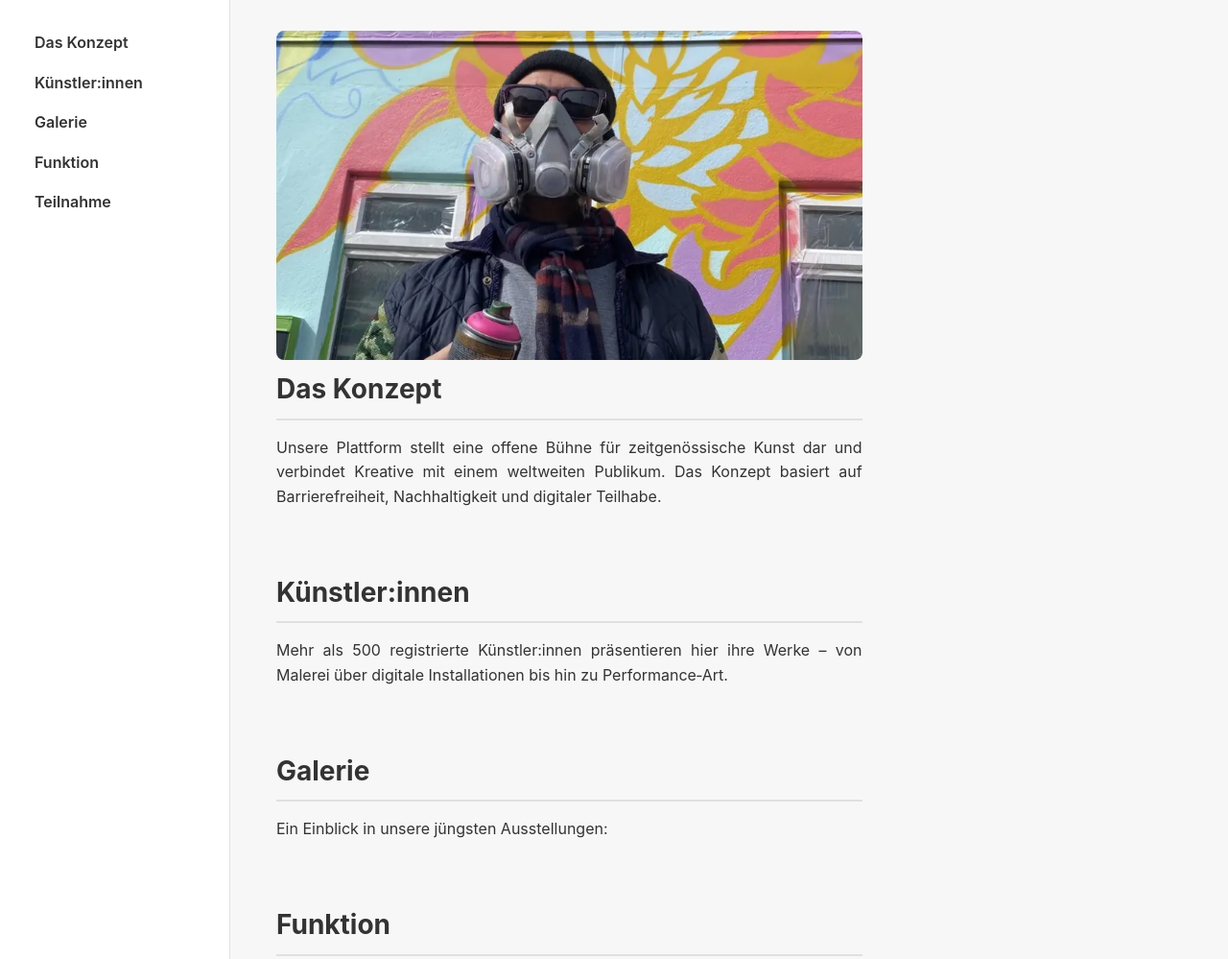
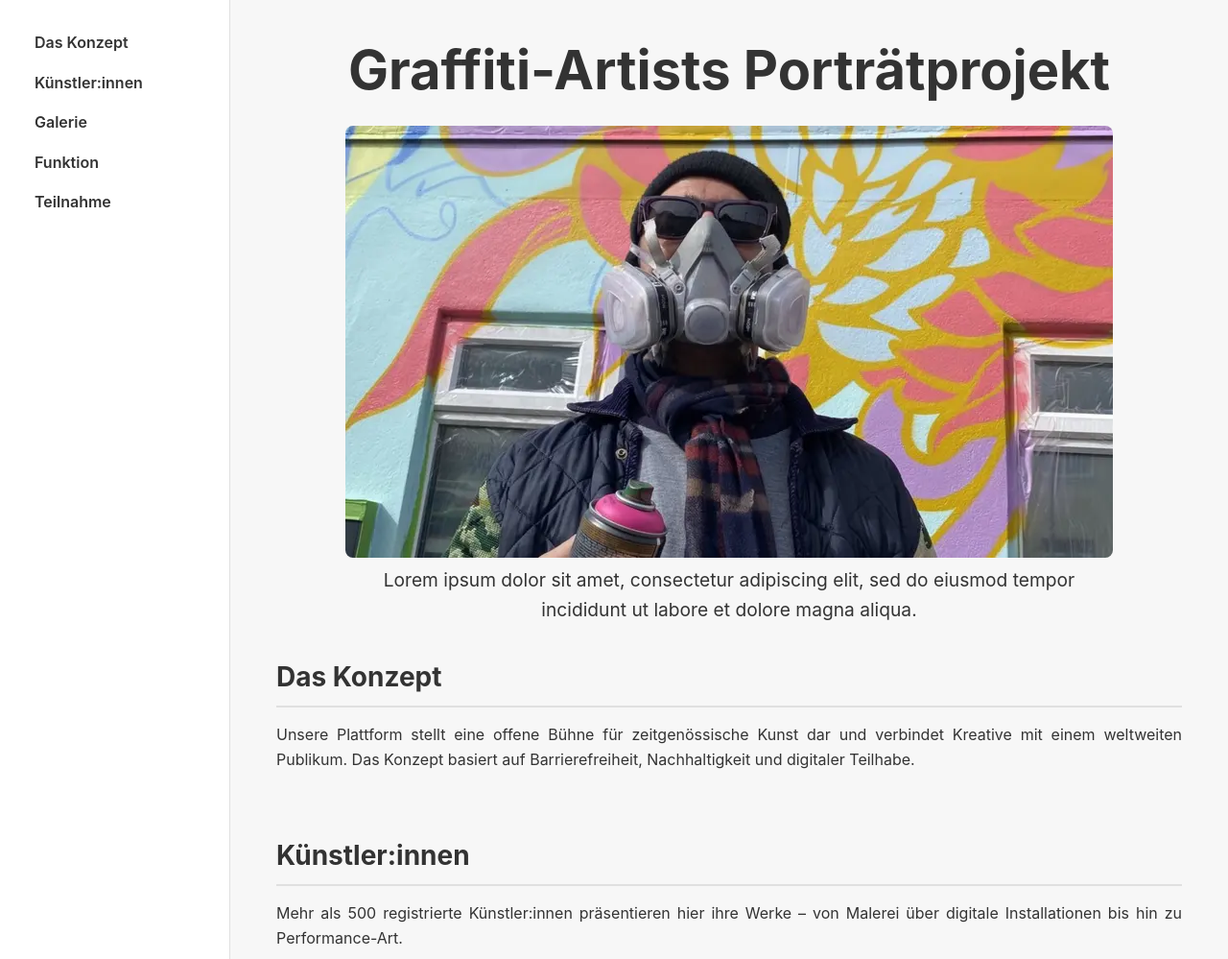
Before and after one commit to kunstprojekt/kunstprojekt.github.io, a plain HTML site: page index.html in a window 1280 px wide. Shown: the top 999 px of the page at 96% size. Drawn offline with Linux system fonts and the light colour scheme.

Commit message:
Fix typos in title and CSS comments, and enhance main section structure

```diff
--- a/index.html
+++ b/index.html
@@ -3,9 +3,9 @@
 <head>
   <meta charset="UTF-8">
   <meta name="viewport" content="width=device-width, initial-scale=1.0">
-  <title>Graffiti‑Artists Porträtprojekt</title>
+  <title>Graffiti-Artists Porträtprojekt</title>
   <style>
-    /* Kleiner CSS‑Reset */
+    /* Kleiner CSS-Reset */
     *,*::before,*::after{box-sizing:border-box;margin:0;padding:0}
     body{
       font-family:-apple-system,BlinkMacSystemFont,"Segoe UI",Roboto,"Helvetica Neue",Arial,sans-serif;
@@ -27,12 +27,34 @@
     nav a{text-decoration:none;color:#333;font-weight:600;transition:color .2s ease}
     nav a:hover,nav a:focus{color:#0066cc}
     /* Inhalt */
-    main{flex:1;padding:2rem 3rem;max-width:70ch}
+    main{flex:1;padding:2rem 3rem;}
+    h1.site-title{
+      font-size:clamp(2.5rem,5vw,3.5rem);
+      text-align:center;
+      margin:0.5rem 0 1.5rem;
+      line-height:1.2;
+    }
+    /* zentriertes Hero-Bild */
+    main>img{
+      display:block;
+      margin:0 auto 0.5rem;
+      max-width:100%;
+      height:auto;
+      border-radius:8px;
+    }
+    /* Bildunterschrift */
+    .image-caption{
+      text-align:center;
+      margin:0 0 2rem;
+      max-width:60ch;
+      margin-left:auto;
+      margin-right:auto;
+      font-size: 1.2rem;
+    }
     section{margin-bottom:4rem}
     section h2{margin-bottom:1rem;font-size:1.75rem;border-bottom:2px solid #e0e0e0;padding-bottom:.5rem}
     section p{margin-bottom:1rem;text-align:justify}
     ul,ol{padding-left:1.25rem;margin-bottom:1rem}
-    img{max-width:100%;height:auto;border-radius:8px}
     /* Responsive */
     @media(max-width:800px){
       body{flex-direction:column}
@@ -54,7 +76,10 @@
   </nav>
 
   <main>
-     <img src="assets/graffiti_man.jpg.webp" alt="Ausstellungsansicht der Galerie">
+    <h1 class="site-title">Graffiti-Artists Porträtprojekt</h1>
+    <img src="assets/graffiti_man.jpg.webp" alt="Ausstellungsansicht der Galerie">
+    <p class="image-caption">Lorem ipsum dolor sit amet, consectetur adipiscing elit, sed do eiusmod tempor incididunt ut labore et dolore magna aliqua.</p>
+
     <section id="konzept">
       <h2>Das Konzept</h2>
       <p>Unsere Plattform stellt eine offene Bühne für zeitgenössische Kunst dar und verbindet Kreative mit einem weltweiten Publikum. Das Konzept basiert auf Barrierefreiheit, Nachhaltigkeit und digitaler Teilhabe.</p>
@@ -62,7 +87,7 @@
 
     <section id="kuenstler">
       <h2>Künstler:innen</h2>
-      <p>Mehr als 500 registrierte Künstler:innen präsentieren hier ihre Werke – von Malerei über digitale Installationen bis hin zu Performance‑Art.</p>
+      <p>Mehr als 500 registrierte Künstler:innen präsentieren hier ihre Werke – von Malerei über digitale Installationen bis hin zu Performance-Art.</p>
     </section>
 
     <section id="galerie">
```
